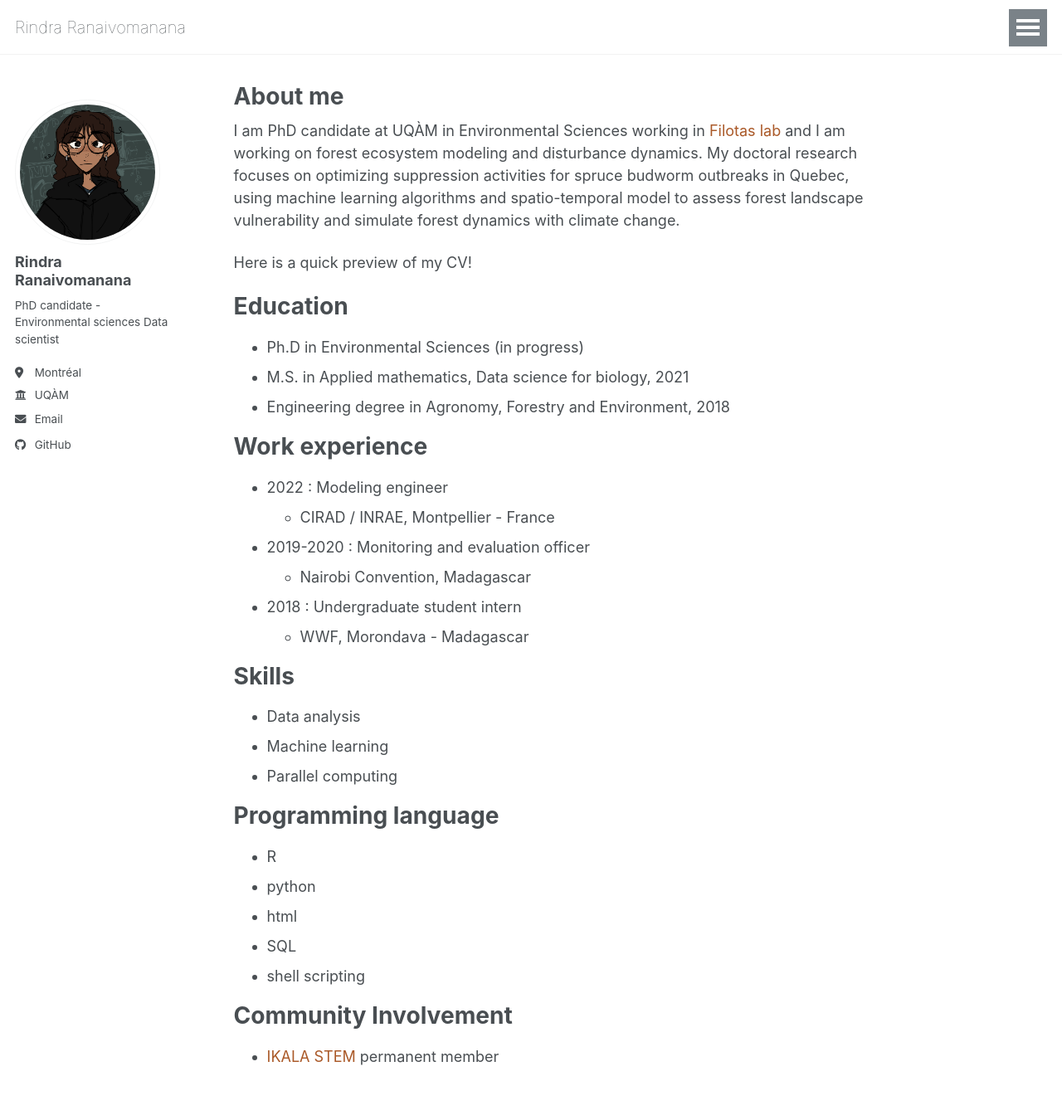
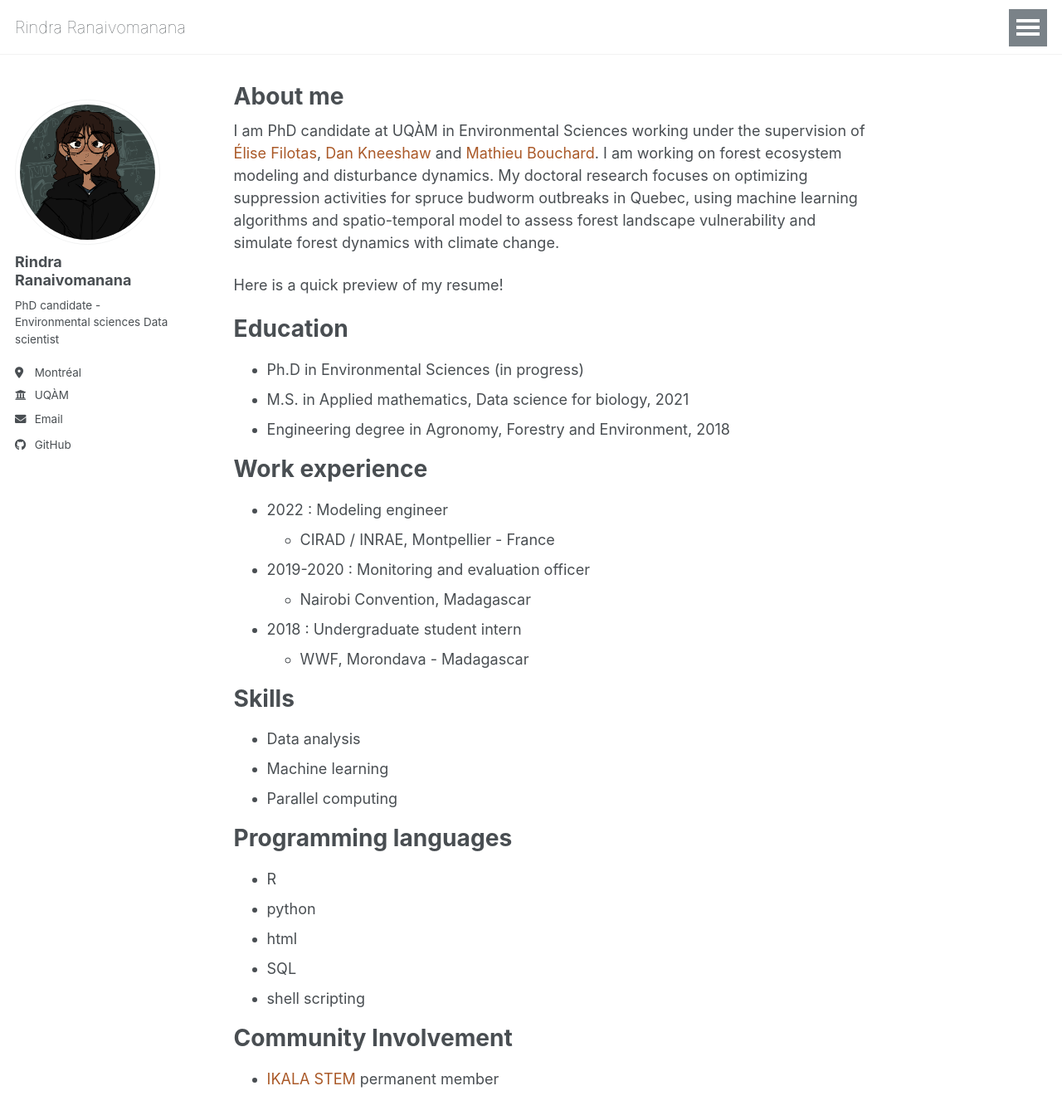
Before and after one commit to rindrafanomezana/rindrafanomezana.github.io, a Jekyll site: the page built from _pages/about_me.md, in a window 1280 px wide and 1400 px high. Shown: the top 1350 px of the window at 83% size. Built offline with Jekyll 4.4.1, drawn with Linux system fonts in a browser that asks for light colours.

Commit message:
Update about_me.md

```diff
--- a/_pages/about_me.md
+++ b/_pages/about_me.md
@@ -8,9 +8,9 @@ redirect_from:
 ---
 
 
-I am PhD candidate at UQÀM in Environmental Sciences working in <a href="https://elisefilotas.ca/fr/maison/" target="_blank" rel="noopener noreferrer">Filotas lab</a> and I am working on forest ecosystem modeling and disturbance dynamics. My doctoral research focuses on optimizing suppression activities for spruce budworm outbreaks in Quebec, using machine learning algorithms and spatio-temporal model to assess forest landscape vulnerability and simulate forest dynamics with climate change.
+I am PhD candidate at UQÀM in Environmental Sciences working under the supervision of <a href="https://elisefilotas.ca/fr/maison/" target="_blank" rel="noopener noreferrer">Élise Filotas</a>, <a href="https://www.cef-cfr.ca/pmwiki.php?n=Membres.DanielKneeshaw" target="_blank" rel="noopener noreferrer">Dan Kneeshaw </a> and <a href="https://www.cef-cfr.ca/pmwiki.php?n=Membres.MathieuBouchard" target="_blank" rel="noopener noreferrer">Mathieu Bouchard</a>. I am working on forest ecosystem modeling and disturbance dynamics. My doctoral research focuses on optimizing suppression activities for spruce budworm outbreaks in Quebec, using machine learning algorithms and spatio-temporal model to assess forest landscape vulnerability and simulate forest dynamics with climate change.
 
-Here is a quick preview of my CV!
+Here is a quick preview of my resume!
 
 Education
 ======
@@ -35,7 +35,7 @@ Skills
 * Machine learning
 * Parallel computing
 
-Programming language
+Programming languages
 ======
 * R
 * python
```
